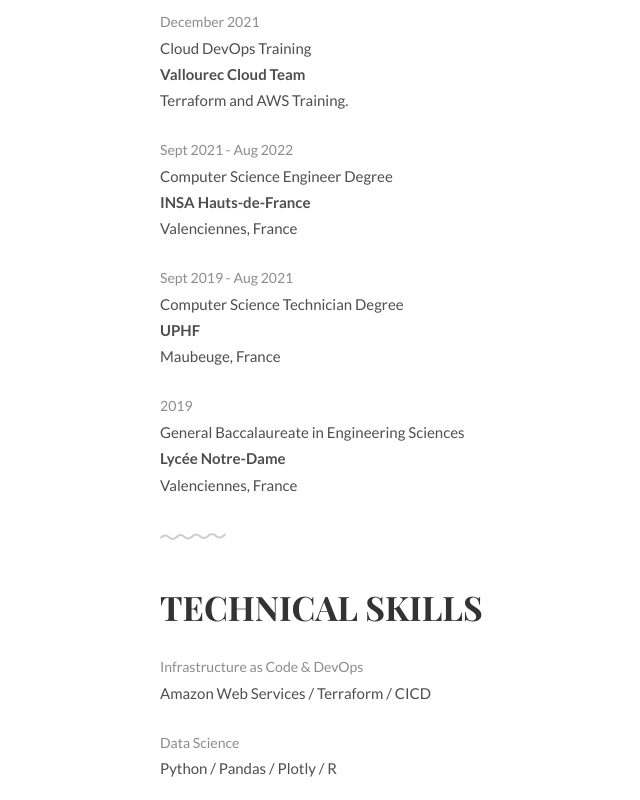
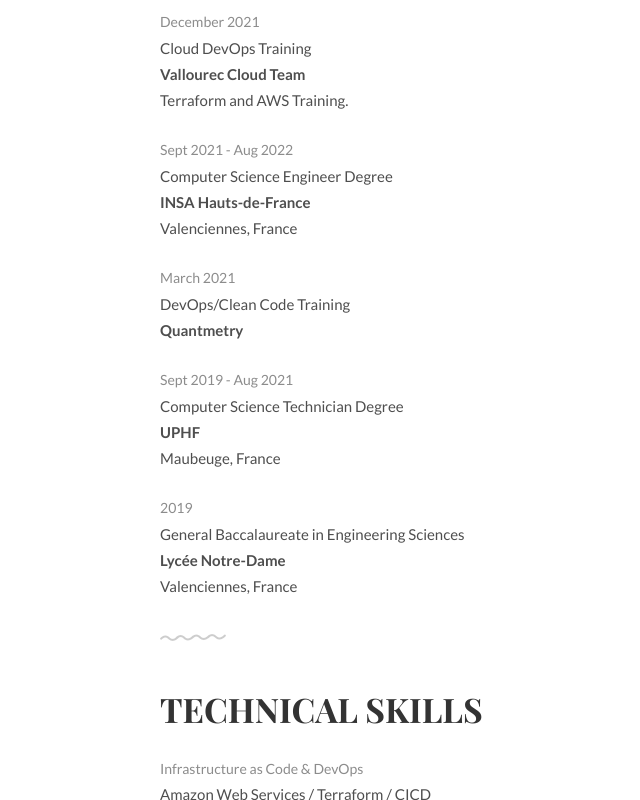
Before and after one commit to Ggs-Sheep/Personnal_Website, a plain HTML site: page index.html in a window 1280 px wide. Shown: the part 1430-2230 px from the top of the page, without its empty margins (169-809 px from the left). Drawn offline with Linux system fonts and the light colour scheme.

Commit message:
Adding Quantmetry training

```diff
--- a/index.html
+++ b/index.html
@@ -109,6 +109,11 @@
 				<li>Valenciennes, France</li>
 			</ul>
 			<ul class="award-list list-flat">
+				<li>March 2021</li>
+				<li>DevOps/Clean Code Training</li>
+				<li><b>Quantmetry</b></li>
+			</ul>
+			<ul class="award-list list-flat">
 				<li>Sept 2019 - Aug 2021</li>
 				<li>Computer Science Technician Degree</li>
 				<li><b>UPHF</b></li>
```
